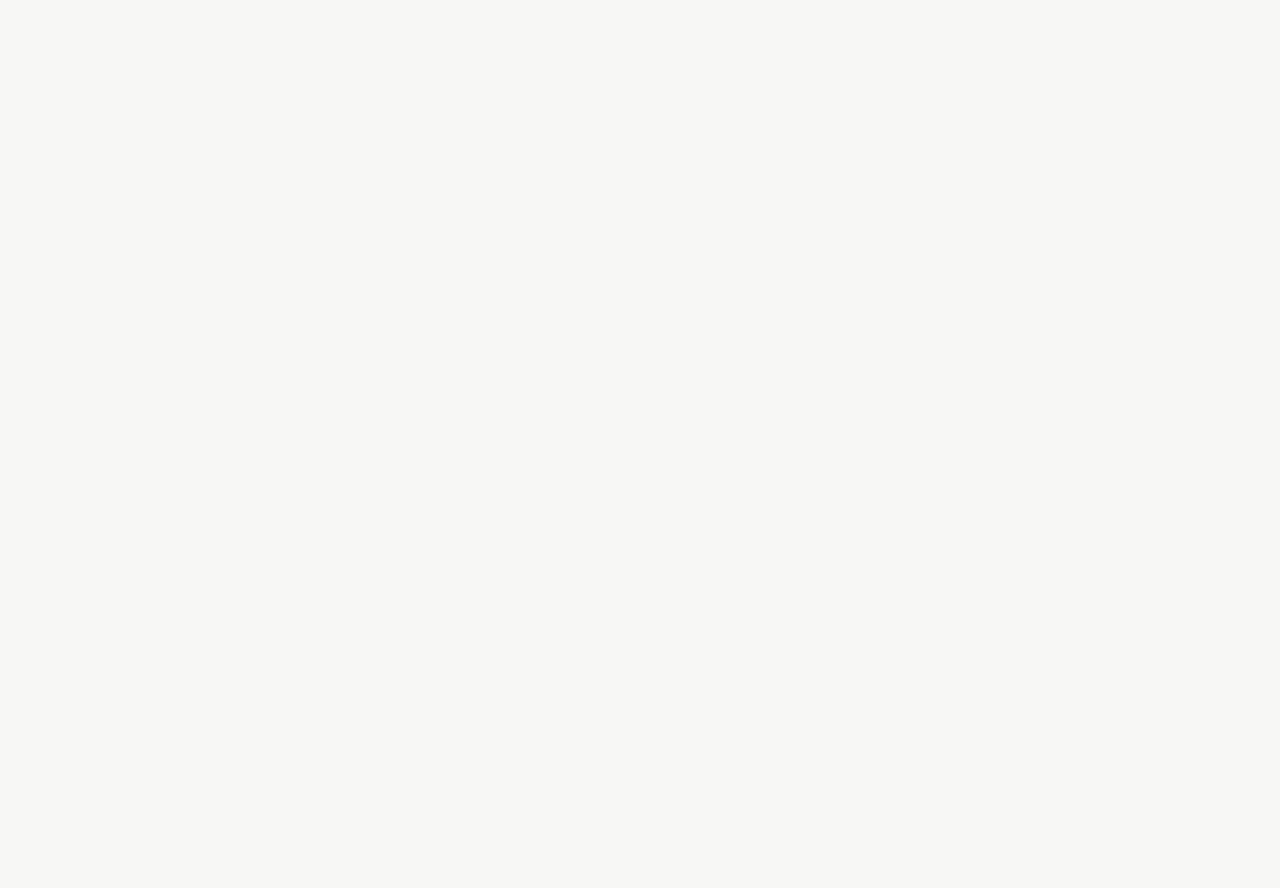
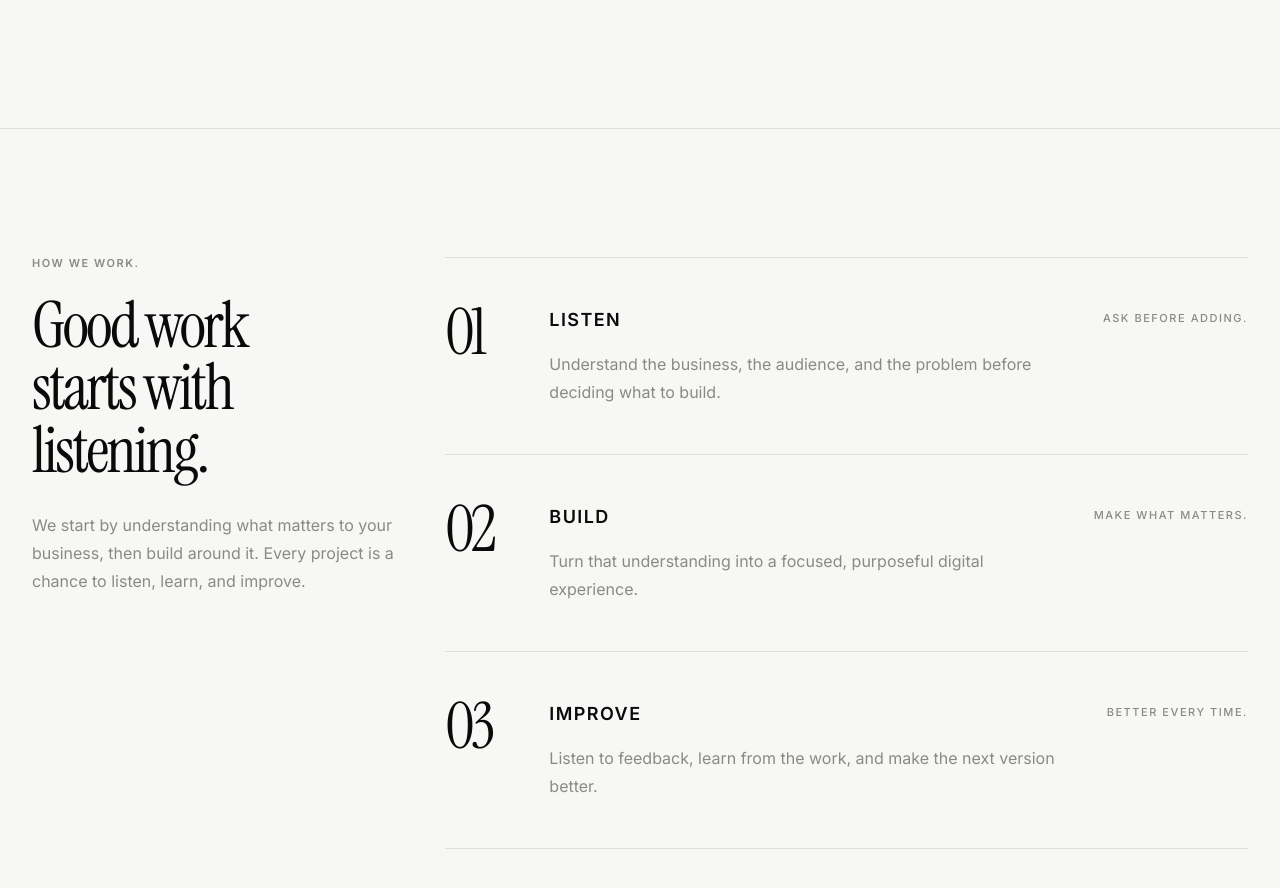
Before and after one commit to 555amowner-bit/555am-studio, a Next.js app: page / in a window 1280 px wide. Shown: the part 2947-3835 px from the top of the page. Before the commit the page ends 3075 px from the top, so only its background shows below. Built offline with nearby package versions, Linux system fonts and the light colour scheme.

Commit message:
feat: add how we work section

```diff
--- a/app/page.tsx
+++ b/app/page.tsx
@@ -1,4 +1,5 @@
 import { Hero } from "@/components/hero";
+import { HowWeWork } from "@/components/how-we-work";
 import { SelectedWork } from "@/components/selected-work";
 
 export default function Home() {
@@ -6,6 +7,7 @@ export default function Home() {
     <>
       <Hero />
       <SelectedWork />
+      <HowWeWork />
     </>
   );
 }
--- /dev/null
+++ b/components/how-we-work.tsx
@@ -0,0 +1,78 @@
+const process = [
+  {
+    number: "01",
+    title: "LISTEN",
+    description:
+      "Understand the business, the audience, and the problem before deciding what to build.",
+    principle: "Ask before adding.",
+  },
+  {
+    number: "02",
+    title: "BUILD",
+    description: "Turn that understanding into a focused, purposeful digital experience.",
+    principle: "Make what matters.",
+  },
+  {
+    number: "03",
+    title: "IMPROVE",
+    description: "Listen to feedback, learn from the work, and make the next version better.",
+    principle: "Better every time.",
+  },
+] as const;
+
+export function HowWeWork() {
+  return (
+    <section
+      id="how-we-work"
+      aria-labelledby="how-we-work-heading"
+      className="border-t border-border py-20 sm:py-24 md:py-32"
+    >
+      <div className="site-container">
+        <div className="grid-12 gap-y-12 md:gap-y-0">
+          <div className="col-span-12 md:col-span-4">
+            <p className="eyebrow">How We Work.</p>
+            <h2 id="how-we-work-heading" className="type-h2 mt-6 max-w-[9ch]">
+              Good work starts with listening.
+            </h2>
+            <p className="mt-7 max-w-[27rem] text-base leading-7 text-stone">
+              We start by understanding what matters to your business, then build around it.
+              Every project is a chance to listen, learn, and improve.
+            </p>
+          </div>
+
+          <ol
+            aria-label="How 5:55 AM approaches client work"
+            className="col-span-12 md:col-span-8 md:col-start-5"
+          >
+            {process.map((item) => (
+              <li key={item.number} className="group/approach border-t border-border last:border-b">
+                <article className="grid grid-cols-[3.25rem_minmax(0,1fr)] gap-x-4 py-8 sm:grid-cols-[4.25rem_minmax(0,1fr)] sm:gap-x-6 sm:py-10 md:grid-cols-[4.5rem_minmax(0,1fr)_auto] md:gap-x-8 md:py-12">
+                  <span
+                    aria-hidden="true"
+                    className="font-display text-[clamp(2.75rem,5vw,4.5rem)] leading-[0.85] tracking-[-0.055em] text-ink"
+                  >
+                    {item.number}
+                  </span>
+                  <div>
+                    <h3 className="font-sans text-base font-semibold tracking-[0.08em] text-ink motion-safe:transition-transform motion-safe:duration-200 motion-safe:ease-out group-hover/approach:translate-x-1 sm:text-lg">
+                      {item.title}
+                    </h3>
+                    <p className="mt-4 max-w-[34rem] text-base leading-7 text-stone">
+                      {item.description}
+                    </p>
+                    <p className="mt-6 font-sans text-[0.6875rem] font-medium uppercase tracking-[0.14em] text-stone md:hidden">
+                      {item.principle}
+                    </p>
+                  </div>
+                  <p className="hidden self-start pt-1 font-sans text-[0.6875rem] font-medium uppercase tracking-[0.14em] text-stone md:block">
+                    {item.principle}
+                  </p>
+                </article>
+              </li>
+            ))}
+          </ol>
+        </div>
+      </div>
+    </section>
+  );
+}
```
